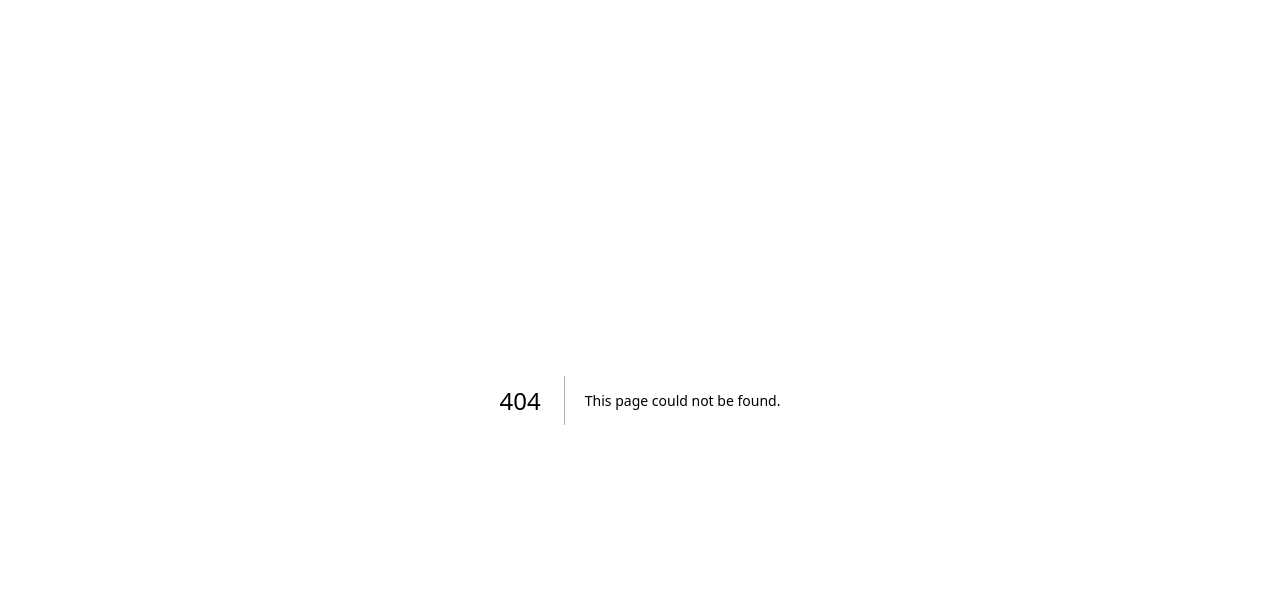
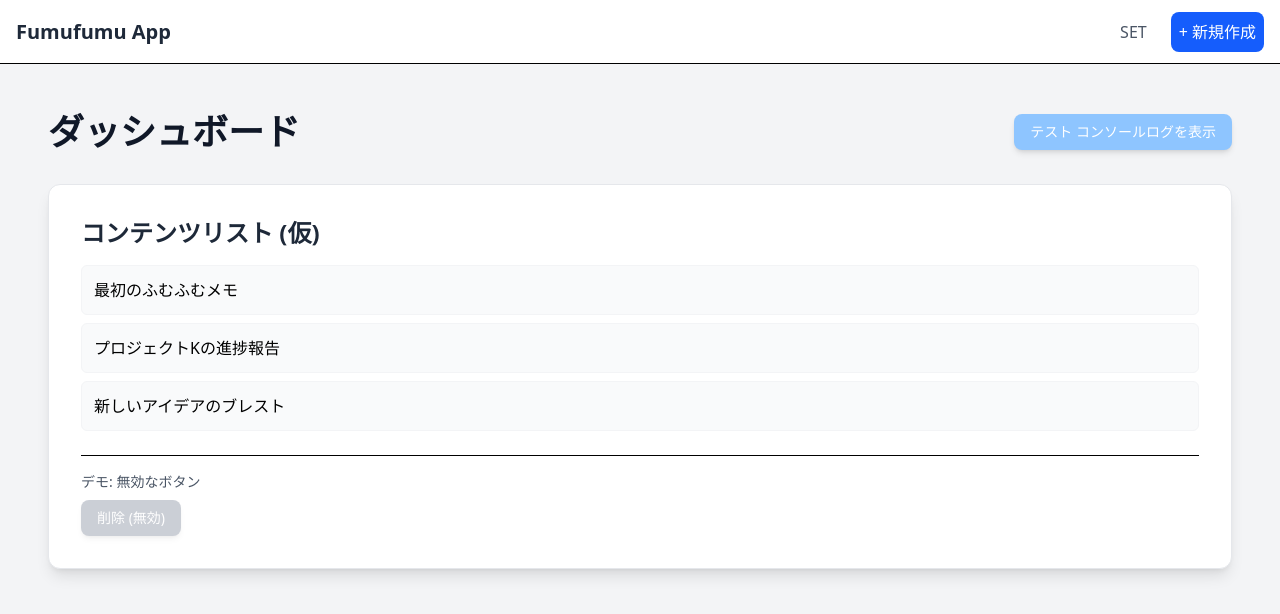
Before and after one commit to team-devlab/fumufumu, a Next.js app in the folder apps/fumufumu-frontend/: page /experiment in a window 1280 px wide. Before the commit this address had no page. Shown: the top 614 px of the page. Built offline with nearby package versions, Linux system fonts and the light colour scheme.

Commit message:
✨ FE add: Route Groups (main)を追加し、ひとまず実験用の画面 experiment を作成し、コンポーネントなどを仮で使用

```diff
--- /dev/null
+++ b/apps/fumufumu-frontend/src/app/(main)/experiment/page.tsx
@@ -0,0 +1,55 @@
+"use client"
+
+import { Button } from '@/components/ui/Button';
+import { useState } from 'react';
+
+/**
+ * メインアプリケーションの仮のダッシュボード画面
+ */
+export default function DashboardPage() {
+  // ボタンの無効化状態をデモするためのステート
+  const [isProcessing, setIsProcessing] = useState(false);
+
+  const handleCreateContent = () => {
+    setIsProcessing(true);
+    console.log("コンテンツ作成処理を開始...");
+
+    // 処理のデモとして3秒後に完了
+    setTimeout(() => {
+      console.log("コンテンツ作成処理が完了しました。");
+      setIsProcessing(false);
+    }, 3000);
+  };
+
+  return (
+    <div className="space-y-8 p-6">
+      <div className="flex justify-between items-center">
+        {/* メインタイトル */}
+        <h1 className="text-4xl font-extrabold text-gray-900">ダッシュボード</h1>
+
+        {/* 主要アクションボタンの利用例 */}
+        <Button onClick={handleCreateContent} disabled={isProcessing} className="bg-blue-300">
+          テスト {isProcessing ? '処理中...' : 'コンソールログを表示'}
+        </Button>
+      </div>
+
+      {/* 主要コンテンツエリア */}
+      <div className="p-8 bg-white rounded-xl shadow-lg border border-gray-200">
+        <h2 className="text-2xl font-semibold text-gray-800 mb-4">コンテンツリスト (仮)</h2>
+        <ul className="space-y-2">
+          <li className="p-3 bg-gray-50 rounded-md border border-gray-100 hover:bg-gray-100 transition">最初のふむふむメモ</li>
+          <li className="p-3 bg-gray-50 rounded-md border border-gray-100 hover:bg-gray-100 transition">プロジェクトKの進捗報告</li>
+          <li className="p-3 bg-gray-50 rounded-md border border-gray-100 hover:bg-gray-100 transition">新しいアイデアのブレスト</li>
+        </ul>
+
+        {/* 別の Button.tsx の利用例 (無効化状態のデモ) */}
+        <div className="mt-6 border-t pt-4">
+          <p className="text-sm text-gray-600 mb-2">デモ: 無効なボタン</p>
+          <Button disabled={true} className="bg-gray-400">
+            削除 (無効)
+          </Button>
+        </div>
+      </div>
+    </div>
+  );
+}
--- /dev/null
+++ b/apps/fumufumu-frontend/src/app/(main)/layout.tsx
@@ -0,0 +1,31 @@
+/**
+ * 仮のヘッダーコンポーネント
+ */
+const TemporaryHeader = () => (
+  <header className="flex items-center justify-between h-16 px-4 border-b bg-white/90 backdrop-blur-sm sticky top-0 z-10">
+    <div className="font-bold text-xl text-gray-800">Fumufumu App</div>
+    <div className="flex items-center space-x-4">
+      <button className="text-gray-600 hover:text-gray-800 p-2 rounded-full transition duration-150">SET</button>
+      <button className="bg-blue-600 text-white p-2 rounded-lg hover:bg-blue-700 transition duration-150">
+        + 新規作成
+      </button>
+    </div>
+  </header>
+);
+
+export default function MainLayout({
+  children,
+}: Readonly<{
+  children: React.ReactNode;
+}>) {
+  return (
+    <div className="flex flex-col h-screen">
+      <TemporaryHeader />
+      <div className="flex flex-1 overflow-hidden">
+        <main className="flex-1 overflow-y-auto bg-gray-100 p-6">
+          {children}
+        </main>
+      </div>
+    </div>
+  );
+}
```
